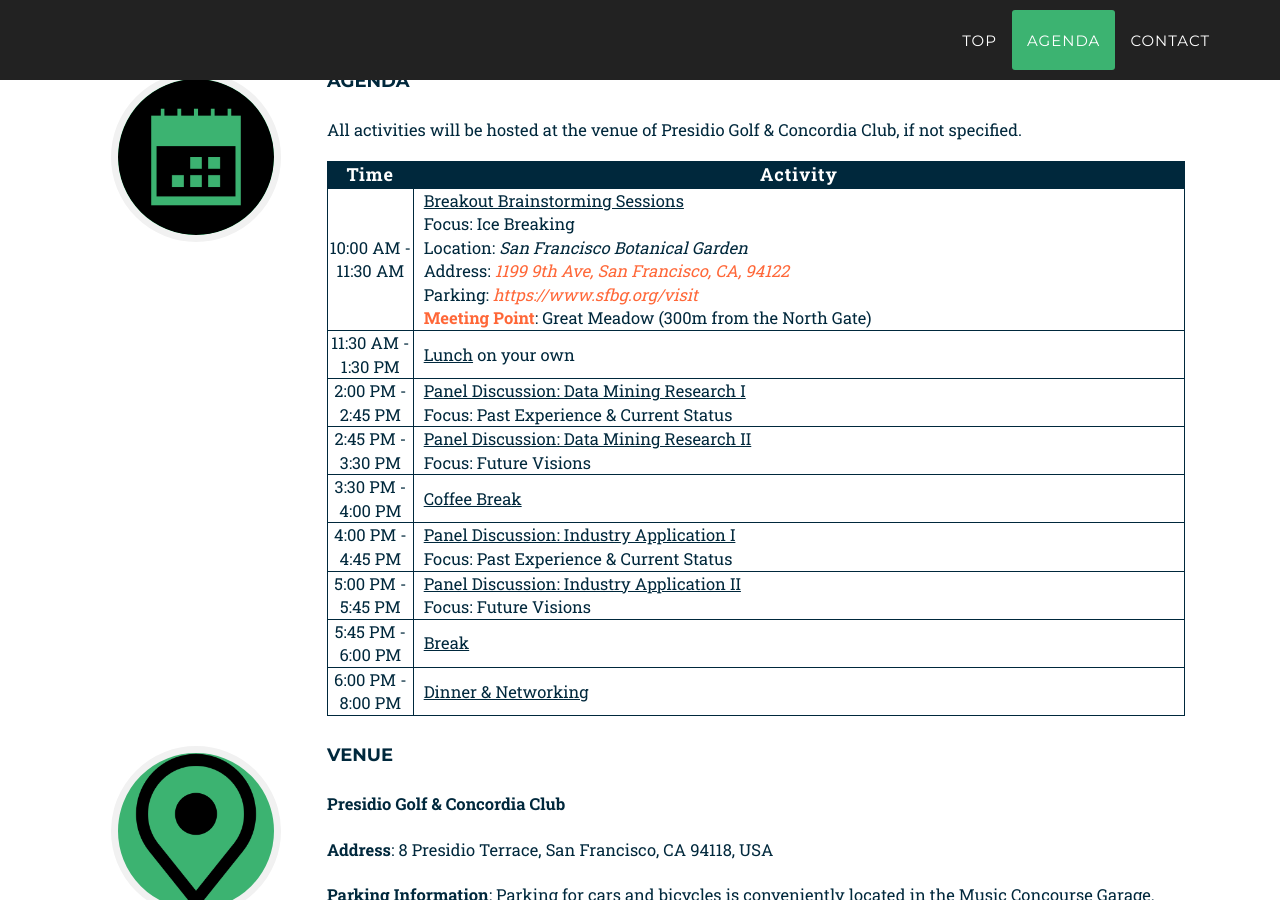
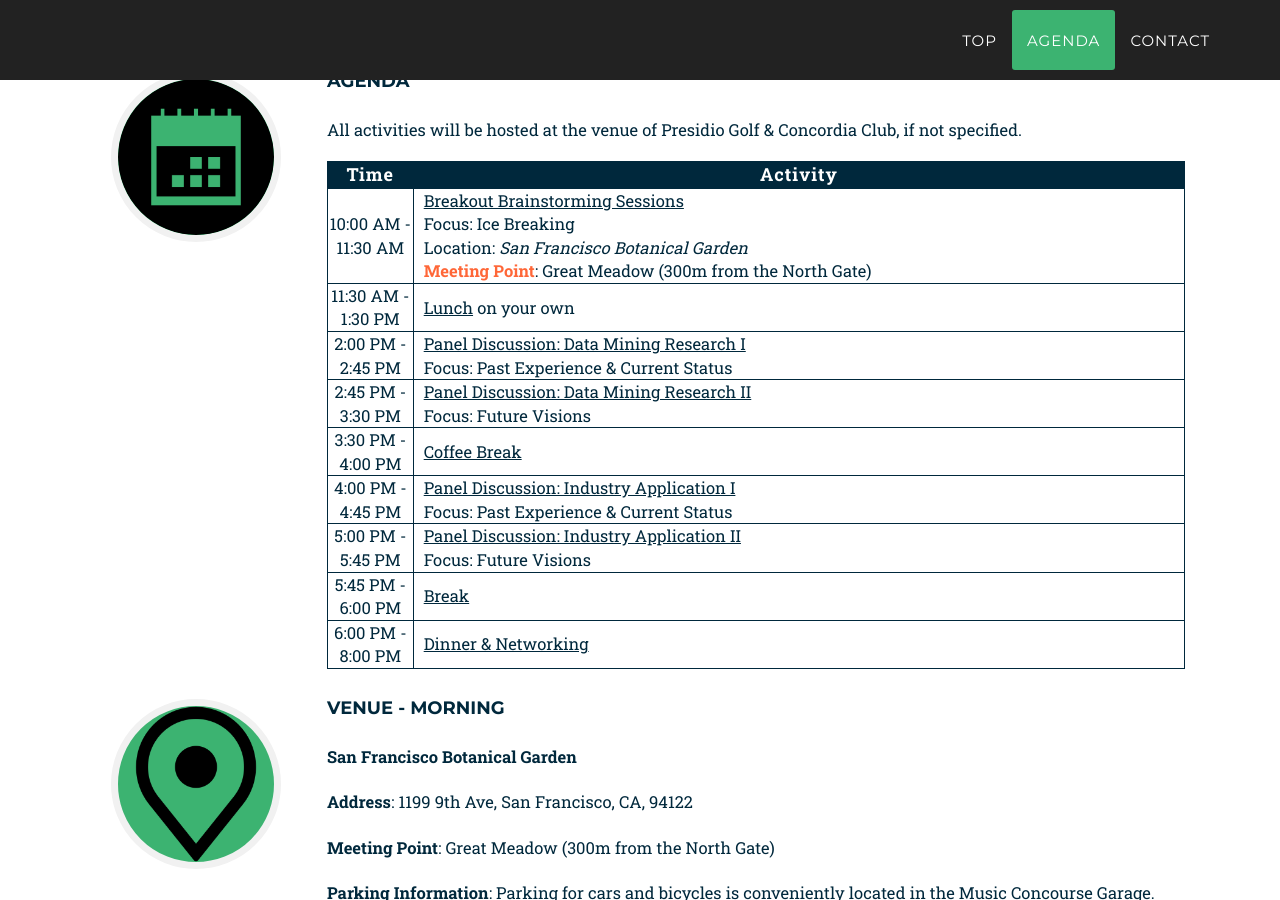
Before and after one commit to data-mining-symposium/data-mining-symposium.github.io, a Jekyll site: the page built from index.html, in a window 1280 px wide and 900 px high, scrolled down 1732 px. Built offline with Jekyll 4.4.1, drawn with Linux system fonts in a browser that asks for light colours; some web fonts are replaced; some of the changed text lies outside the part shown.

Commit message:
update the venue info

```diff
--- a/_data/twenty_17/agendas_1.yml
+++ b/_data/twenty_17/agendas_1.yml
@@ -1,5 +1,5 @@
 - time: 10:00 AM - 11:30 AM
-  info: "<u>Breakout Brainstorming Sessions</u><br>Focus: Ice Breaking<br>Location: <i>San Francisco Botanical Garden</i><br>Address: <i><a href=\"https://goo.gl/maps/GGY29zxEyN8ao9j4A\">1199 9th Ave, San Francisco, CA, 94122</a></i><br>Parking: <i><a href=\"https://www.sfbg.org/visit\">https://www.sfbg.org/visit</a></i><br><b>Meeting Point</b>: Great Meadow (300m from the North Gate)"
+  info: "<u>Breakout Brainstorming Sessions</u><br>Focus: Ice Breaking<br>Location: <i>San Francisco Botanical Garden</i><br><b>Meeting Point</b>: Great Meadow (300m from the North Gate)"
 
 - time: 11:30 AM - 1:30 PM
   info: "<u>Lunch</u> on your own"
--- a/_includes/2017_data/intro.html
+++ b/_includes/2017_data/intro.html
@@ -83,16 +83,26 @@
                             </div>
                             <div class="timeline-panel">
                                 <div class="timeline-heading">
-                                    <h4>Venue</h4>
+                                    <h4>Venue - Morning</h4>
+                                    <p><b>San Francisco Botanical Garden</b></p>
+                                </div>
+                                <div class="timeline-heading">
+                                    <p><b>Address</b>: 1199 9th Ave, San Francisco, CA, 94122</p>
+                                    <p><b>Meeting Point</b>: Great Meadow (300m from the North Gate)</p>
+                                    <p><b>Parking Information</b>: Parking for cars and bicycles is conveniently located in the Music Concourse Garage. Access to Music Concourse Garage parking is from Martin Luther King, Jr. Dr. across from the Botanical Garden (enter the park at 9th Ave and Lincoln Way, garage entrance will be third right) or Fulton Street at 10th Avenue. The south pod of the garage is closest to the Botanical Garden. Parking in the garage is encouraged. </p>
+                                    <p>Limited street parking is available in Golden Gate Park.</p>
+                                    <iframe src="https://www.google.com/maps/embed?pb=!1m18!1m12!1m3!1d12064.633781913875!2d-122.492318161303!3d37.76901956603228!2m3!1f0!2f0!3f0!3m2!1i1024!2i768!4f13.1!3m3!1m2!1s0x8085876857369c5b%3A0xe894109bfda58342!2sSan+Francisco+Botanical+Garden!5e0!3m2!1sen!2sus!4v1565312204802!5m2!1sen!2sus" width="600" height="450" frameborder="0" style="border:0" allowfullscreen></iframe>
+                                </div>
+                                <br><br>
+                                <div class="timeline-heading">
+                                    <h4>Venue - Afternoon</h4>
                                     <p><b>Presidio Golf & Concordia Club</b></p>
                                 </div>
                                 <div class="timeline-heading">
                                     <!-- <p><b>Location</b>: Private Presidio Golf & Concordia Club, San Francisco CA</p> -->
                                     <p><b>Address</b>: 8 Presidio Terrace, San Francisco, CA 94118, USA</p>
-                                    <p><b>Parking Information</b>: Parking for cars and bicycles is conveniently located in the Music Concourse Garage. Access to Music Concourse Garage parking is from Martin Luther King, Jr. Dr. across from the Botanical Garden (enter the park at 9th Ave and Lincoln Way, garage entrance will be third right) or Fulton Street at 10th Avenue. The south pod of the garage is closest to the Botanical Garden. Parking in the garage is encouraged. </p>
-                                    <p>Limited street parking is available in Golden Gate Park.</p>
 
-                                    <iframe src="https://www.google.com/maps/embed?pb=!1m18!1m12!1m3!1d3153.036162437991!2d-122.46293348468197!3d37.789192279756875!2m3!1f0!2f0!3f0!3m2!1i1024!2i768!4f13.1!3m3!1m2!1s0x808587251ffab1b5%3A0x63b353168c7def81!2s8+Presidio+Terrace%2C+San+Francisco%2C+CA+94118!5e0!3m2!1sen!2sus!4v1562263130411!5m2!1sen!2sus" width="600" height="450" frameborder="0" style="border:0" allowfullscreen></iframe>
+                                    <iframe src="https://www.google.com/maps/embed?pb=!1m18!1m12!1m3!1d3153.031677848404!2d-122.46314158492243!3d37.78929737975684!2m3!1f0!2f0!3f0!3m2!1i1024!2i768!4f13.1!3m3!1m2!1s0x808587252022de21%3A0x3eb01c99bfabad32!2sPrivate+Presidio+Golf+%26+Concordia+Club!5e0!3m2!1sen!2sus!4v1565312244288!5m2!1sen!2sus" width="600" height="450" frameborder="0" style="border:0" allowfullscreen></iframe>
                                 </div>
                             </div>
                         </li>
```
